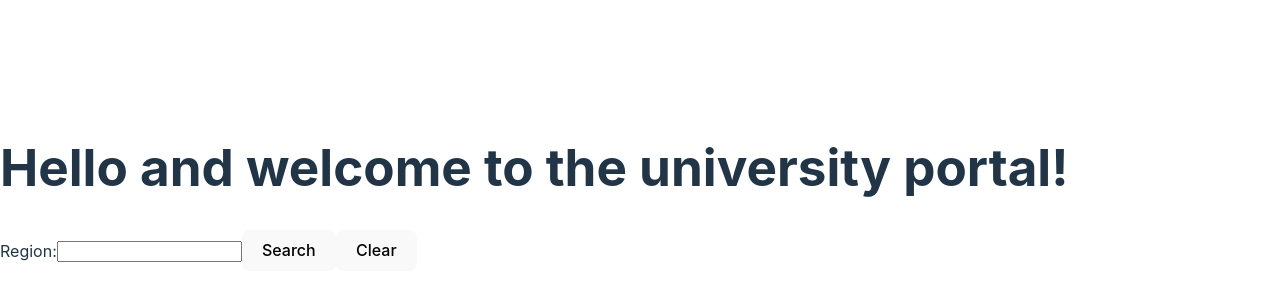
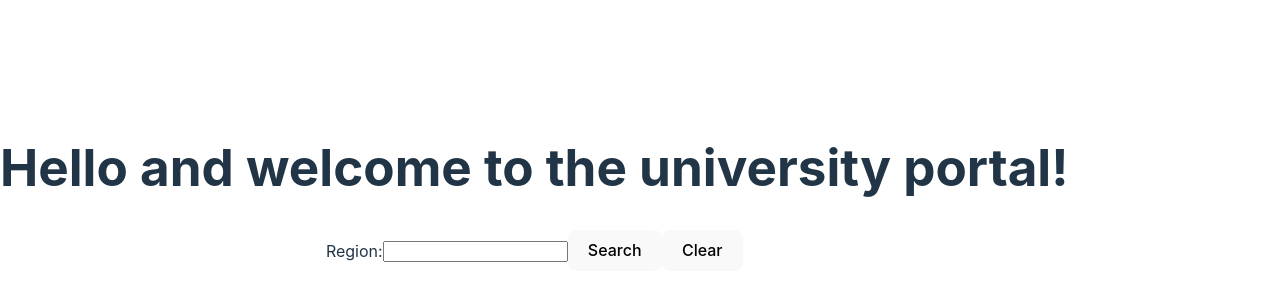
Before and after one commit to Leader254/Universities-Api, a React (Vite) app: page / in a window 1280 px wide. Shown: the part 202-502 px from the top of the page. Built offline with nearby package versions, Linux system fonts and the light colour scheme.

Commit message:
new shadow on cards

```diff
--- a/src/App.css
+++ b/src/App.css
@@ -12,4 +12,15 @@
   border: 1px solid #ccc;
   border-radius: 5px;
   padding: 10px;
+  box-shadow: 4px 4px 7px -3px rgba(0, 0, 0, 0.72);
+  -webkit-box-shadow: 4px 4px 7px -3px rgba(0, 0, 0, 0.72);
+  -moz-box-shadow: 4px 4px 7px -3px rgba(0, 0, 0, 0.72);
+  text-align: center;
 }
+
+.main-content {
+  display: flex;
+  flex-direction: column;
+  align-items: center;
+  justify-content: center;
+}
--- a/src/App.jsx
+++ b/src/App.jsx
@@ -26,7 +26,7 @@ function App() {
   }, [region]);
 
   return (
-    <div>
+    <div className="main-content">
       <h1>Hello and welcome to the university portal!</h1>
 
       <div className="search-bar">
```
